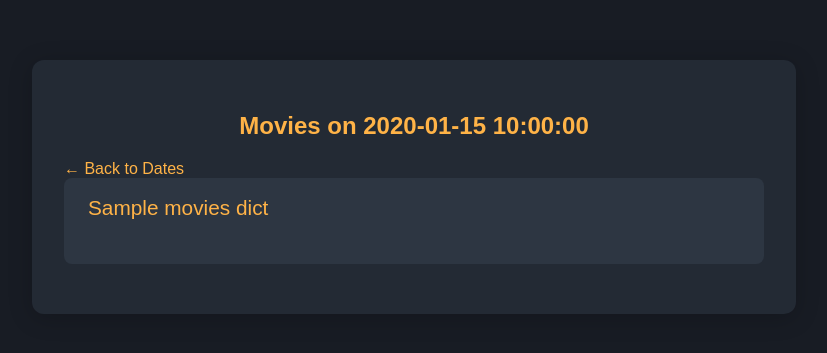
After one commit to Rithish4610/movie-ticket-booking, a Flask app: template app/templates/movies_by_date.html in a window 1280 px wide. The commit adds this page. Shown: the top 353 px of the page, without its empty margins (226-1053 px from the left). Run offline with Flask 3, Linux system fonts and the light colour scheme; the template is opened without the code that fills it: most values are stand-ins (such as "Sample title", 1, 10 or a date in 2020).

Commit message:
saprating the movie show by date

```diff
--- /dev/null
+++ b/app/templates/movies_by_date.html
@@ -0,0 +1,38 @@
+<!DOCTYPE html>
+<html lang="en">
+<head>
+    <meta charset="UTF-8">
+    <meta name="viewport" content="width=device-width, initial-scale=1.0">
+    <title>Movies by Date | Movie Ticket Booking</title>
+    <style>
+        body { font-family: Arial, sans-serif; background: #181c24; color: #fff; margin: 0; }
+        .container { max-width: 700px; margin: 60px auto; background: #232a34; border-radius: 12px; box-shadow: 0 4px 24px #0003; padding: 32px; }
+        h2 { color: #ffb347; text-align: center; }
+        .movie { background: #2d3642; border-radius: 8px; padding: 18px 24px; margin-bottom: 18px; }
+        .movie-title { font-size: 1.3em; color: #ffb347; }
+        .showtimes { margin-top: 8px; color: #b3e6ff; }
+        a { color: #ffb347; text-decoration: none; }
+        a:hover { text-decoration: underline; }
+    </style>
+</head>
+<body>
+    <div class="container">
+        <h2>Movies on {{ date }}</h2>
+        <a href="/movies">&#8592; Back to Dates</a>
+        {% if movies_dict %}
+            {% for movie_title, shows in movies_dict.items() %}
+                <div class="movie">
+                    <div class="movie-title">{{ movie_title }}</div>
+                    <div class="showtimes">
+                        {% for show in shows %}
+                            <span style="margin-right:18px;">{{ show.show_time.strftime('%I:%M %p') }}</span>
+                        {% endfor %}
+                    </div>
+                </div>
+            {% endfor %}
+        {% else %}
+            <p>No shows available for this date.</p>
+        {% endif %}
+    </div>
+</body>
+</html>
```
Also changed, not shown: app/routes.py (+18 -11 lines), app/templates/movies.html (+5 -12 lines).
